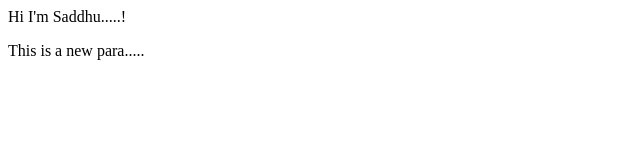
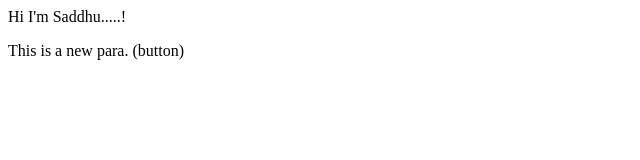
Before and after one commit to Sadhvinay/localrepo, a plain HTML site: page index.html in a window 1280 px wide. Shown: the full height of the page, 0-640 px from the left. Drawn offline with Linux system fonts and the light colour scheme.

```diff
--- a/index.html
+++ b/index.html
@@ -1,4 +1,4 @@
 <p>
     Hi I'm Saddhu.....!
 </p>
-<p>This is a new para.....</p>
+<p>This is a new para. (button) </p>
```
